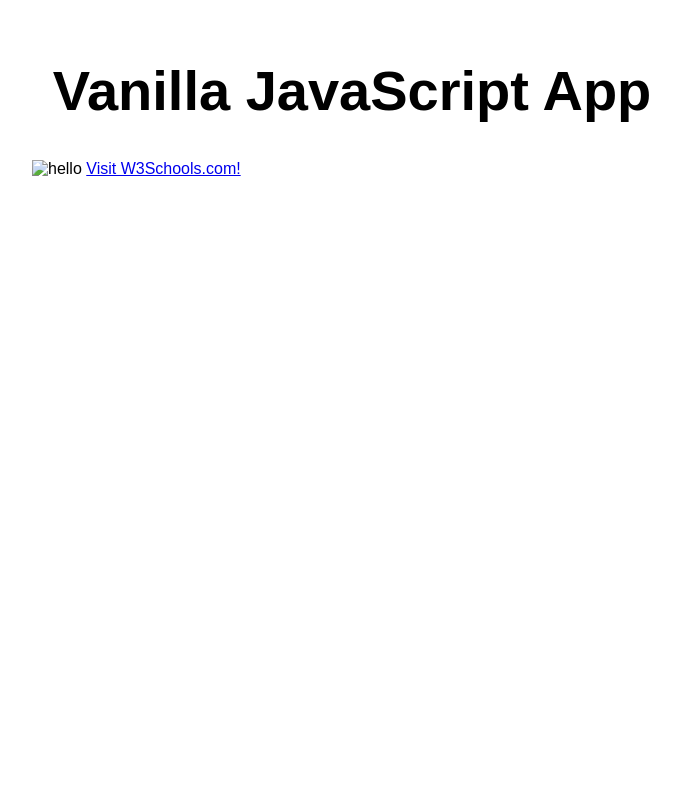
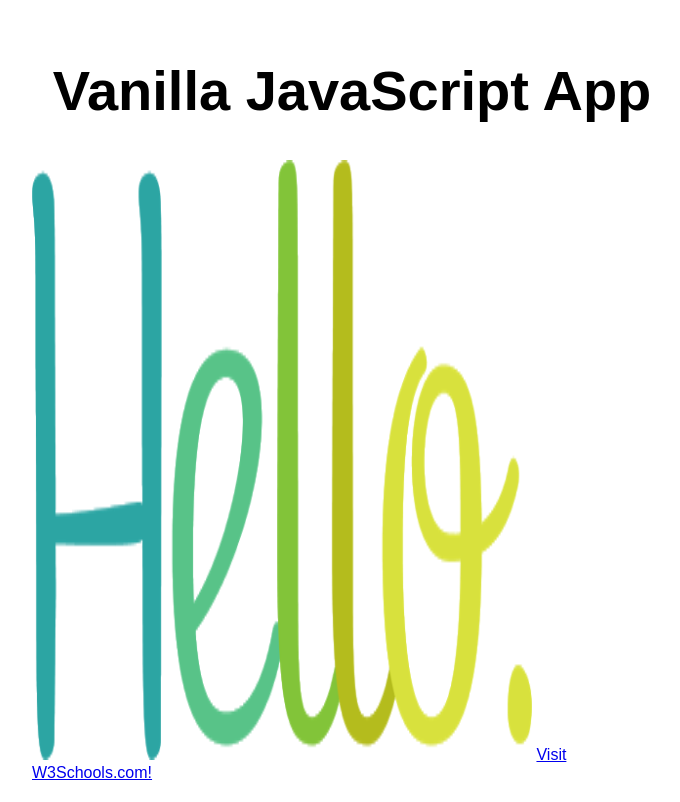
Before and after one commit to VMhimanshu/my-first-static-web-app, a plain HTML site: page hello.html in a window 1280 px wide. Shown: the whole page, without its empty margins (288-968 px from the left). Drawn offline with Linux system fonts and the light colour scheme.

Commit message:
Update hello.html

```diff
--- a/hello.html
+++ b/hello.html
@@ -11,7 +11,7 @@
 <body>
   <main>
     <h1>Vanilla JavaScript App</h1>
-    <img src="hello.jpg" alt="hello" width="500" height="600">
+    <img src="hello.png" alt="hello" width="500" height="600">
     <a href="https://www.w3schools.com">Visit W3Schools.com!</a>
   </main>
 </body>
```
